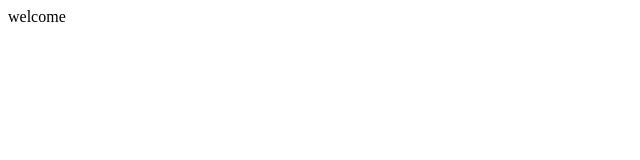
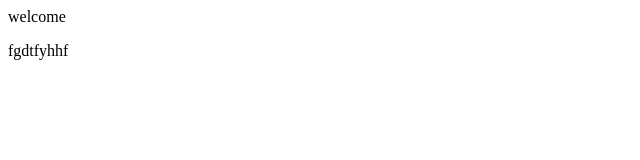
Before and after one commit to risanaabid/project1, a plain HTML site: page home.html in a window 1280 px wide. Shown: the full height of the page, 0-640 px from the left. Drawn offline with Linux system fonts and the light colour scheme.

Commit message:
updated home.html

```diff
--- a/home.html
+++ b/home.html
@@ -8,5 +8,6 @@
 </head>
 <body>
     welcome
+    <p>fgdtfyhhf</p>
 </body>
 </html>
```
